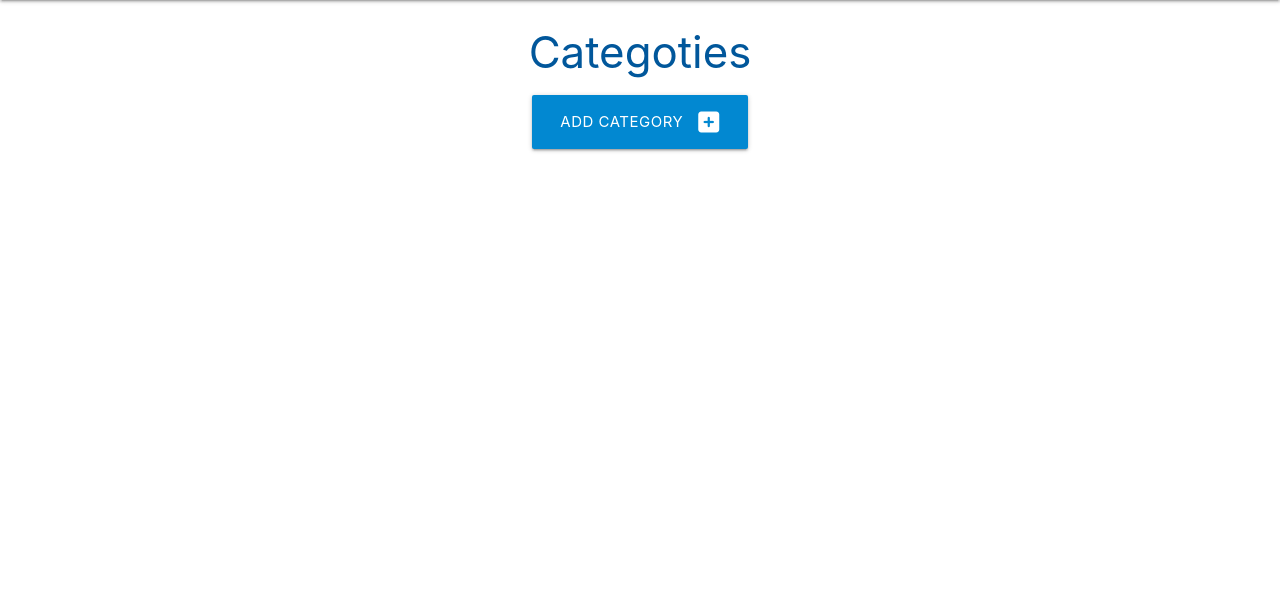
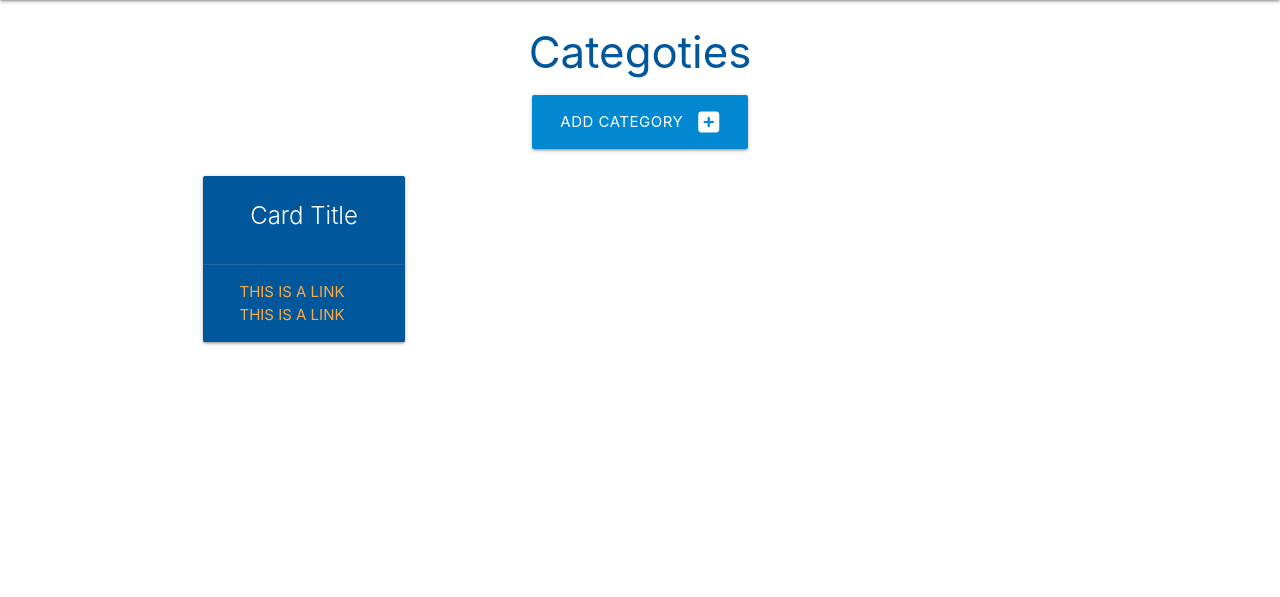
Before and after one commit to DesislavaNaydenova/DBMS_Rpoject, a Flask app: page /categories in a window 1280 px wide. Shown: the part 64-661 px from the top of the page. Run offline with Flask 2, Linux system fonts and the light colour scheme.

Commit message:
Add a card to the categories.html

```diff
--- a/taskmanager/templates/categories.html
+++ b/taskmanager/templates/categories.html
@@ -12,4 +12,21 @@
 
 </div>
 
+
+<div class="row">
+    <div class="col s12 m6 l3">
+      <div class="card light-blue darken-4 center-align">
+        <div class="card-content white-text">
+          <span class="card-title">Card Title</span>
+        </div>
+        <div class="card-action">
+          <a href="#">This is a link</a>
+          <a href="#">This is a link</a>
+        </div>
+      </div>
+    </div>
+  </div>
+
+
+
 {% endblock %}
```
